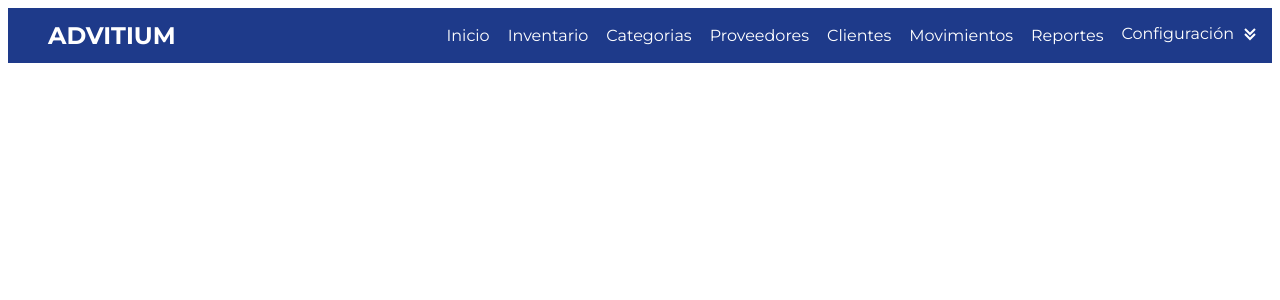
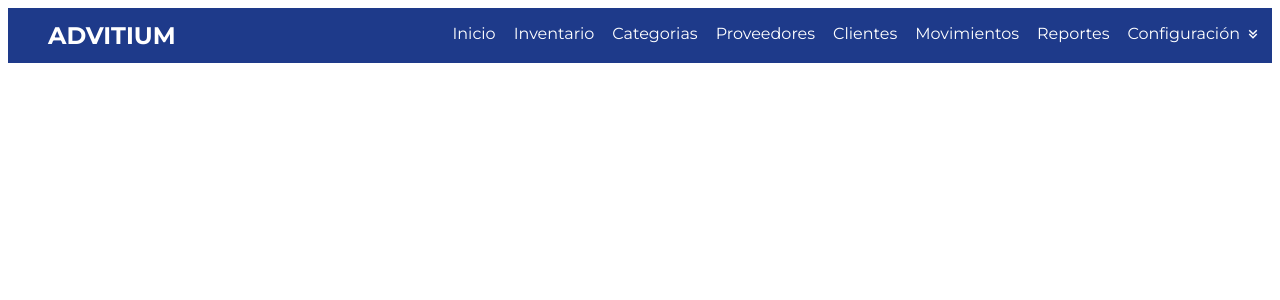
Before and after one commit to BrianaBrito/Proyecto-Programacion-Web., a PHP site: page /app/navbar.html in a window 1280 px wide. Shown: the top 300 px of the page. Run offline with PHP 8.4, Linux system fonts and the light colour scheme.

Commit message:
Ultimos cambios en la nav

```diff
--- a/app/navbar.html
+++ b/app/navbar.html
@@ -15,7 +15,7 @@
 
         <li class="menu-item">
             <a href="#">Configuración
-                    <svg xmlns="http://www.w3.org/2000/svg" width="24" height="24" fill="currentColor"
+                    <svg xmlns="http://www.w3.org/2000/svg" width="18" height="18" fill="currentColor"
                     viewBox="0 0 24 24">
                     <path d="m12 15.59-4.29-4.3-1.42 1.42 5.71 5.7 5.71-5.7-1.42-1.42z"></path>
                     <path d="m12 10.59-4.29-4.3-1.42 1.42 5.71 5.7 5.71-5.7-1.42-1.42z"></path>
--- a/assets/css/nav.css
+++ b/assets/css/nav.css
@@ -33,9 +33,10 @@ nav ul {
     gap: 18px;
 }
 
-/*nav ul li {
-    padding-right: 18px;
-}*/
+nav ul li {
+    display: flex;
+    align-items: center;
+}
 
 nav ul li a {
   text-decoration: none;
```
